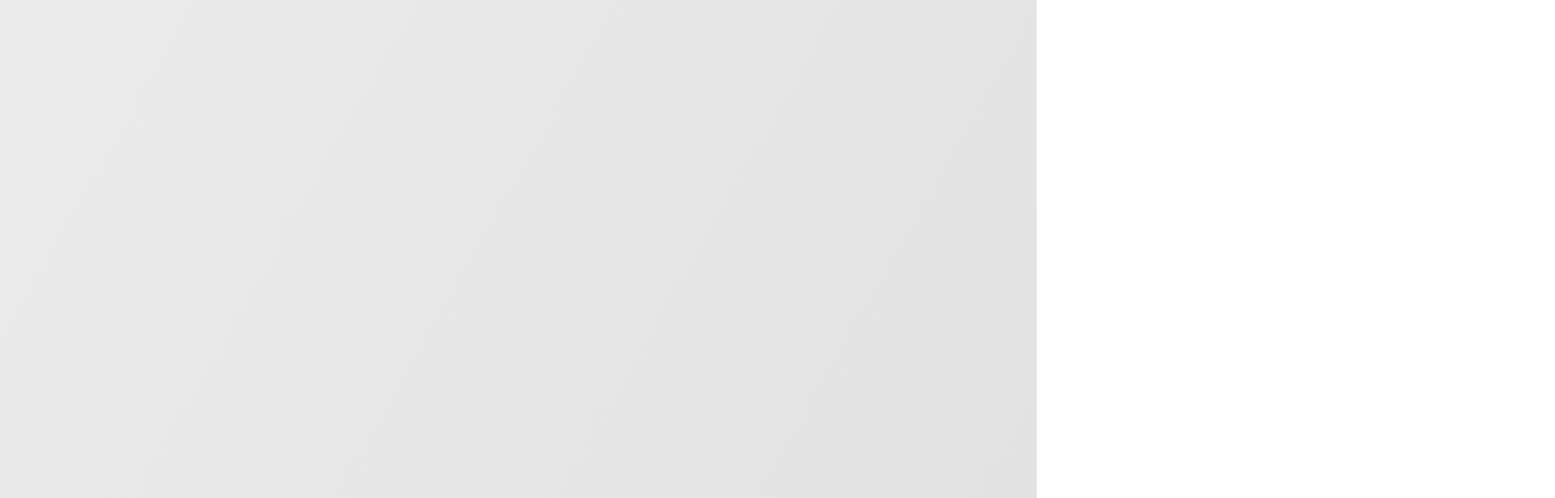
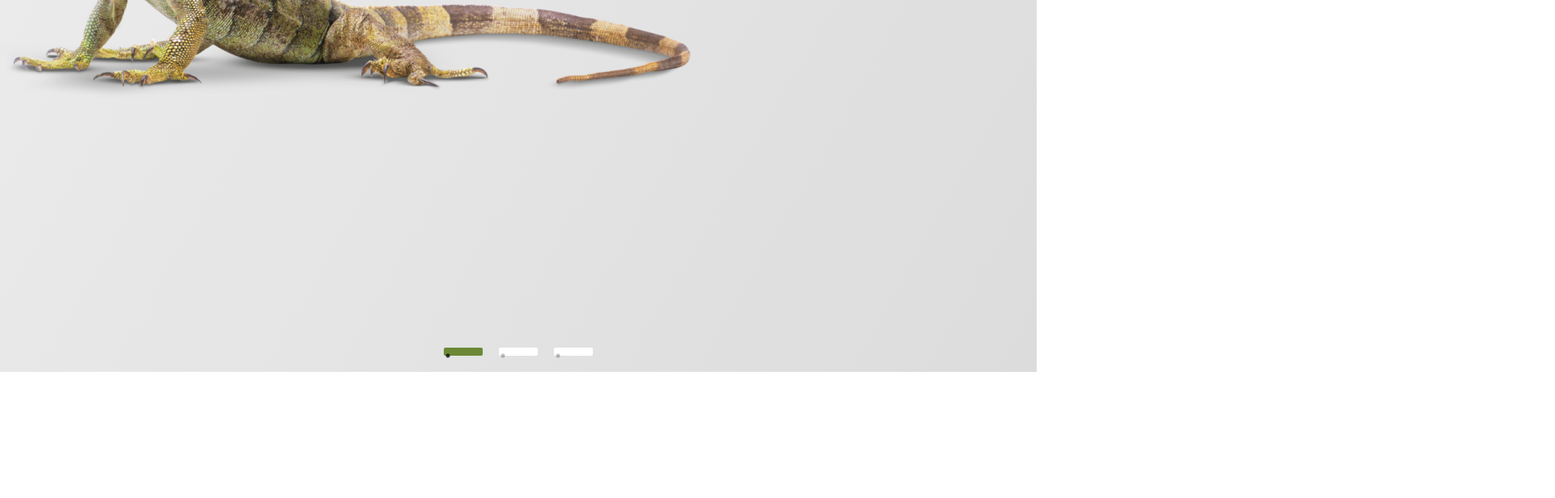
Before and after one commit to MiSerhii/Creatures, a website: page src/views/pages/index.html in a window 1280 px wide. Shown: the part 340-956 px from the top of the page at 81% size, 1920 px wide, since content can reach past the window. After the commit the page ends 800 px from the top, so only its background shows below. Drawn offline with nearby package versions, Linux system fonts and the light colour scheme; files that its build step writes are made by us from their sources.

Commit message:
Changes:
- Some new in search-form
- Some changes in slider settings

```diff
--- a/src/assets/styles/_main-page.scss
+++ b/src/assets/styles/_main-page.scss
@@ -9,33 +9,31 @@
     background: linear-gradient(119.69deg, rgba(204, 204, 204, 0.37) 0%, rgba(102, 102, 102, 0.23) 100%);
 }
 
-//start main-page block slider
-
-.slick-list {
-    // height: auto !important;
-    overflow: hidden;
+.slider {
+    display: flex;
+    max-width: 100%;
+    min-width: 0;
 }
 
-// .slick-track {
-//     display: flex;
-//     align-items: flex-start;
-// }
-
-.slider {
-    display: flex;
-    // flex-direction: column;
+.slick-dotted.slick-slider {
+    margin-bottom: 0;
 }
 
-.slider .slick-dots {
-    position: absolute;
-    display: flex;
-    justify-content: center;
+.slick-dots {
     bottom: 20px;
-    width: 100%;
 }
 
-.slider .slick-dots li {
-    list-style: none;
+.slick-list, .slick-track {
+    display: flex !important;
+}
+
+.slick-dots li {
+    width: auto;
+    height: auto;
+}
+
+.slick-slide {
+    outline: none;
 }
 
 .slider .slick-dots button {
@@ -50,107 +48,5 @@
 }
 
 .slider .slick-dots li.slick-active button {
-    background-color: rgba(71, 108, 0, 0.76);;
+    background-color: rgba(71, 108, 0, 0.76);
 }
-
-
-// .slider {
-//     height: calc(100vh - 80px);
-//     width: 100%;
-//     overflow: hidden;
-
-//     &_container {
-//         transition: all .3s ease;
-//         transform: translateX(0px);
-//         display: flex;
-//         height: 100%;
-//         width: 100%;
-//     }
-// }
-
-// .slide {
-//     height: 100%;
-//     width: 100%;
-// }
-
-// .slide-dots {
-//     position: absolute;
-//     bottom: 20px;
-//     display: flex;
-//     justify-content: center;
-//     width: 100%;
-// }
-
-// .slide-dot {
-//     width: 48px;
-//     height: 4px;
-//     background-color: white;
-//     margin: 0px 5px;
-//     border-radius: 2px;
-
-//     &.active {
-//         background: rgba(71, 108, 0, 0.76);
-//     }
-// }
-
-//end main-page block slider
-
-// .slide1 {
-//     display: flex;
-//     padding-left: 300px;
-
-//     &_majestic {
-//         margin-top: 203px;
-//         font-family: Montserrat;
-//         font-size: 72px;
-//         line-height: 88px;
-//         letter-spacing: 0.04em;
-//         color: #212121;
-//     }
-
-//     &_weekend {
-//         position: absolute;
-//         top: 254px;
-//         font-family: Montserrat;
-//         font-size: 144px;
-//         line-height: 176px;
-//         letter-spacing: 0.04em;
-//         color: #212121;
-//     }
-
-//     &_offer {
-//         position: absolute;
-//         top: 411px;
-//         font-family: Alegreya Sans;
-//         font-size: 27px;
-//         line-height: 39px;
-//         color: #212121;
-//     }
-
-//     &_exp-now {
-//         position: absolute;
-//         width: 168px;
-//         height: 52px;
-//         top: 554px;
-//         background: rgba(71, 108, 0, 0.76);
-//         border: none;
-//         outline: none;
-//         font-family: Alegreya Sans;
-//         font-weight: bold;;
-//         font-size: 19px;
-//         color: white;
-
-//         &:hover {
-//             box-shadow: 0 0 2px 2px #212121;
-//             font-size: 21px;
-//         }
-//     }
-
-//     &_reptile-pic {
-//         position: absolute;
-//         width: 863px;
-//         height: 383px;
-//         left: 640px;
-//         top: 365px;
-//     }
-// }
--- a/src/scripts/index.js
+++ b/src/scripts/index.js
@@ -1,28 +1,9 @@
 $(document).ready(function() {
-    // var windowWidth = $(window).width();
-    // var countSlides = $('.slide').length;
-    // $('.slider_container').width((windowWidth*countSlides) + 'px');
-    // $('.slide-dot').click(function() {
-    //     var slide = $(this).attr('data-slide');
-    //     $('.slider_container').css('transform', 'translate(-' + (slide*windowWidth) + 'px)');
-    //     $('.slide-dot').removeClass('active');
-    //     $(this).addClass('active');
-    // });
-
-    // $(window).resize(function() {
-
-    // });
-
 
     $('.slider').slick({
         arrows: false,
-        dots: true
-        // adaptiveHeight: true,
-        // autoplay: true,
-        // autoplaySpeed: 4000,
-        // pauseOnFocus: true,
-        // pauseOnHover: true,
-        // pauseOnDotHover: true
+        dots: true,
+        slidesToShow: 1
     });
 
     var $searchIcon = $('.search_butt');
@@ -32,10 +13,20 @@ $(document).ready(function() {
         $searchInput.toggleClass('active');
     });
 
-    // $('.search_inpt').on('keypress', function (event) {
-    //     if (event.keyCode == 13) {
-    //         event.preventDefault();
-    //         $('.search_inpt').append('default');
-    //     }
-    // });
+    $searchInput.on('keypress', function (event) {
+        if (event.keyCode == 13) {
+            event.preventDefault();
+
+            $(this).val('');
+            $(this).blur();
+        }
+    });
+
+    $(document).on('click', function(event) {
+        var $target = $(event.target);
+
+        if (!$target.closest('.search').length) {
+          $searchInput.removeClass('active');
+        }
+      });
 });
--- a/src/views/pages/index.html
+++ b/src/views/pages/index.html
@@ -1,8 +1,13 @@
 <!DOCTYPE html>
 <html lang="en">
+
     <head>
         <meta charset="UTF-8">
         <meta name="viewport" content="width=device-width, initial-scale=1.0">
+
+        <link rel="stylesheet" type="text/css" href="/dist/css/slick.css"/>
+
+        <link rel="stylesheet" type="text/css" href="/dist/css/slick-theme.css"/>
 
         <link rel="stylesheet" href="/dist/css/index.css">
 
@@ -10,13 +15,14 @@
 
         <script src="https://ajax.googleapis.com/ajax/libs/jquery/3.5.1/jquery.min.js"></script>
 
-    <script src="/src/scripts/index.js"></script>
 
         <script src="/src/scripts/slick.min.js"></script>
+        <script src="/src/scripts/index.js"></script>
 
         <title>Creatures</title>
 
     </head>
+
 <body>
 
 <div class="main-page">
```
Also changed, not shown: src/views/partials/main-page.html (+2 -29 lines), dist/css/index.css, dist/index.html, dist/js/index.min.js, 2 other files. Lines whose indentation alone changed are shown as unchanged.
